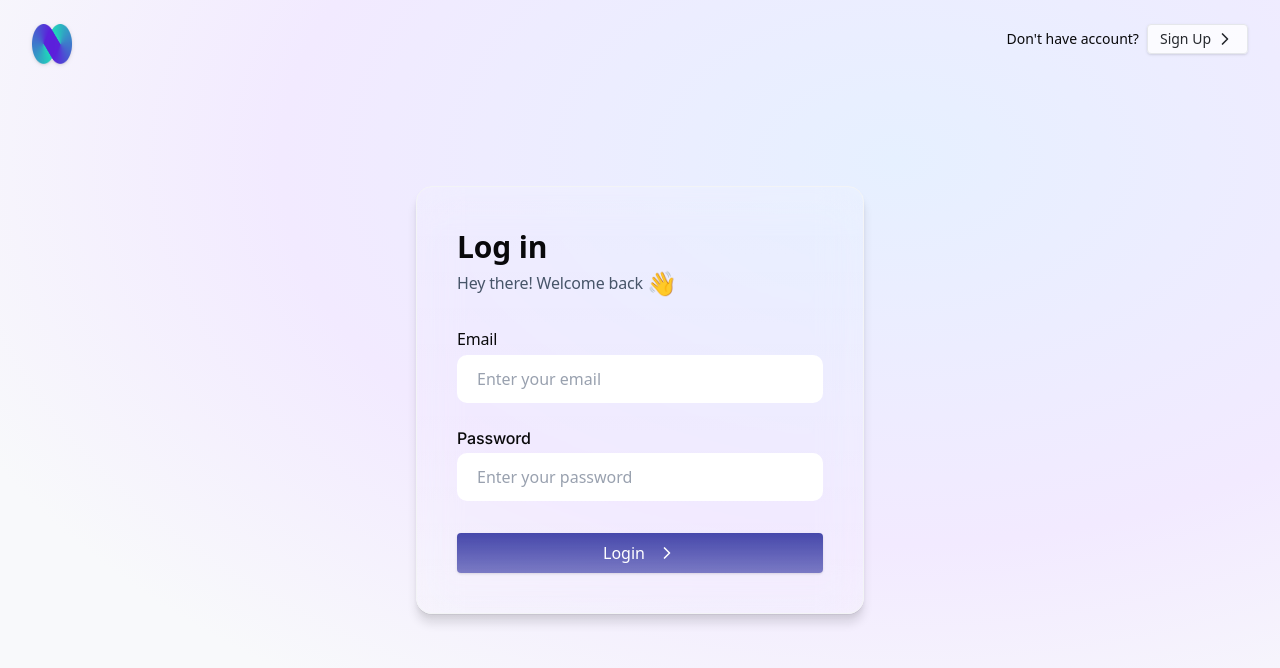
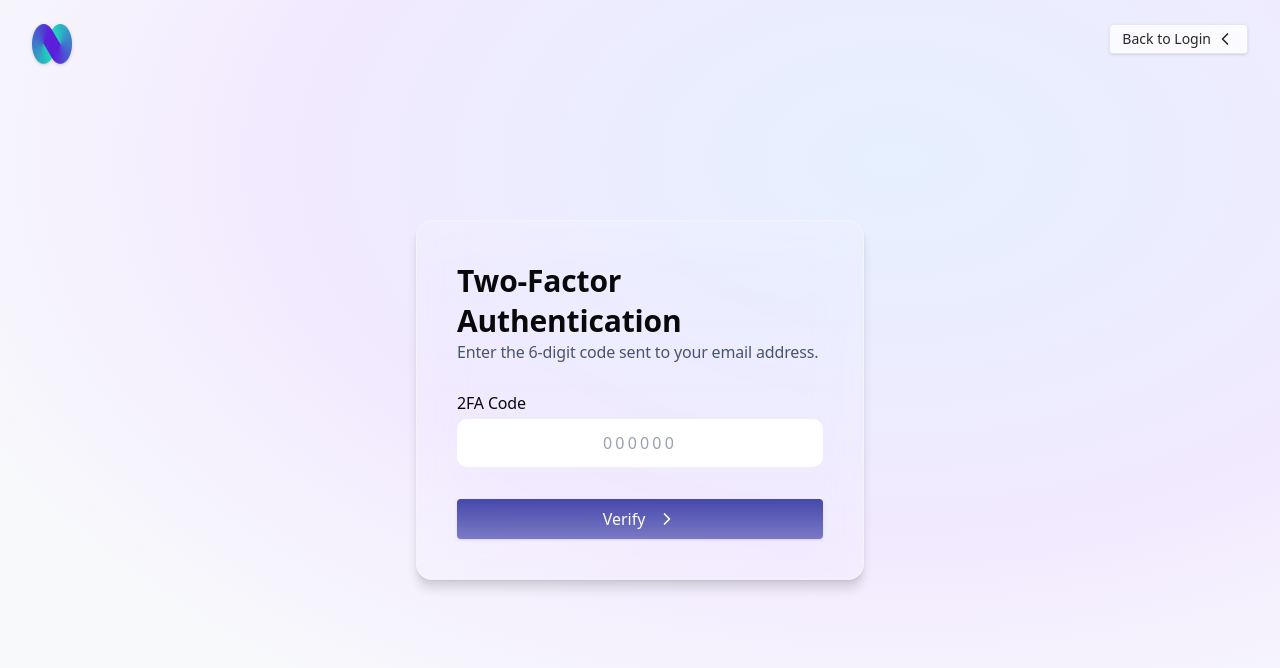
Before and after one commit to ragOP/CosmoLex-Mva, a React (Vite) app: page /2fa in a window 1280 px wide. Before the commit this address led to /login. Shown: the top 668 px of the page. Built offline with nearby package versions, Linux system fonts and the light colour scheme.

Commit message:
Add Two-Factor Authentication page and update routing

```diff
--- a/src/AppRouter.jsx
+++ b/src/AppRouter.jsx
@@ -4,6 +4,7 @@ import { BrowserRouter as Router, Routes, Route, Navigate } from 'react-router-d
 const LoadingPage = lazy(() => import('./pages/LoadingPage'));
 const LoginPage = lazy(() => import('./pages/LoginPage'));
 const SignupPage = lazy(() => import('./pages/SignupPage'));
+const TwoFactorPage = lazy(() => import('./pages/TwoFactorPage'));
 
 const AppRouter = () => (
   <Router>
@@ -12,6 +13,7 @@ const AppRouter = () => (
         <Route path="/" element={<Navigate to="/login" replace />} />
         <Route path="/login" element={<LoginPage />} />
         <Route path="/signup" element={<SignupPage />} />
+        <Route path="/2fa" element={<TwoFactorPage />} />
         <Route path="/loading" element={<LoadingPage />} />
         <Route path="*" element={<Navigate to="/login" replace />} />
       </Routes>
--- /dev/null
+++ b/src/pages/TwoFactorPage.jsx
@@ -0,0 +1,121 @@
+import React, { useState } from "react";
+import { Link, useNavigate } from "react-router-dom";
+import CustomButton from "../components/CustomButton";
+import { ChevronRight } from "lucide-react";
+import { Alert } from "../components/ui/alert";
+
+const TwoFactorPage = () => {
+  const [code, setCode] = useState("");
+  const [error, setError] = useState("");
+  const [info, setInfo] = useState("");
+  const navigate = useNavigate();
+
+  const handleSubmit = (e) => {
+    e.preventDefault();
+    setError("");
+    setInfo("");
+    if (!code || code.length !== 6) {
+      setError("Please enter the 6-digit code sent to your email.");
+      return;
+    }
+    // Simulate verification
+    setTimeout(() => {
+      if (code === "123456") {
+        setInfo("2FA successful! Redirecting...");
+        setTimeout(() => navigate("/"), 1200);
+      } else {
+        setError("Invalid code. Please try again.");
+      }
+    }, 800);
+  };
+
+  return (
+    <div
+      className="relative min-h-screen flex items-center justify-center"
+      style={{
+        background:
+          "radial-gradient(ellipse 80% 80% at 70% 20%, #e6f0ff 0%, #f2eaff 60%, #f8f9fb 100%),\nradial-gradient(ellipse 60% 60% at 20% 80%, #e0f7fa 0%, #f2eaff 80%, #f8f9fb 100%)",
+      }}
+    >
+      {/* Brand Logo */}
+      <div className="absolute top-6 left-8">
+        <img src="/brand-logo.png" alt="Brand Logo" className="h-8 w-8 md:h-10 md:w-10 drop-shadow" />
+      </div>
+      {/* Back to Login Link */}
+      <div className="absolute top-6 right-8 flex items-center gap-2">
+        <Link
+          to="/login"
+          className="px-3 py-1 bg-white/80 rounded shadow text-primary-700 text-xs md:text-sm font-medium flex items-center gap-1 hover:bg-white border border-gray-200"
+          style={{ color: "#25282D" }}
+        >
+          Back to Login
+          <ChevronRight className="w-5 h-5 rotate-180" />
+        </Link>
+      </div>
+      {/* Alert/Info */}
+      {(error || info) && (
+        <div className="absolute top-24 md:top-20 left-1/2 -translate-x-1/2 z-10 flex justify-center w-full">
+          <div className="flex flex-col items-center">
+            {error && (
+              <Alert color="error" className="w-fit rounded-xl md:rounded-2xl">{error}</Alert>
+            )}
+            {info && (
+              <Alert color="warning" className="w-fit rounded-xl md:rounded-2xl">{info}</Alert>
+            )}
+          </div>
+        </div>
+      )}
+      {/* Card */}
+      <div
+        className="w-full max-w-md rounded-2xl p-10 flex flex-col items-center border border-gray-100"
+        style={{
+          background: `linear-gradient(180deg, rgba(255,255,255,0) -9.58%, rgba(255,255,255,0.052) 100%)`,
+          backdropFilter: "blur(20px)",
+          WebkitBackdropFilter: "blur(20px)",
+          boxShadow: [
+            "0px 10px 10px 0px #0000001A",
+            "0px 4px 4px 0px #0000000D",
+            "0px 1px 0px 0px #0000000D",
+            "0px 20px 50px 0px #FFFFFF26 inset",
+          ].join(", "),
+        }}
+      >
+        <div className="flex flex-col items-start w-full mb-7">
+          <h1 className="font-semibold text-[30px] leading-[40px] text-gray-dark tracking-[-0.01rem]">Two-Factor Authentication</h1>
+          <p className="font-normal text-[16px] leading-[22px] tracking-[-0.01em] text-[#475569]">
+            Enter the 6-digit code sent to your email address.
+          </p>
+        </div>
+        <form className="w-full flex flex-col gap-6" onSubmit={handleSubmit} autoComplete="off">
+          <div>
+            <label className="block text-base font-medium text-gray-dark mb-1 tracking-[-0.01em]" htmlFor="code">
+              2FA Code
+            </label>
+            <input
+              id="code"
+              type="text"
+              inputMode="numeric"
+              pattern="[0-9]{6}"
+              maxLength={6}
+              className="w-full px-5 py-3 rounded-lg bg-white focus:outline-none focus:ring-2 focus:ring-primary-700 text-base placeholder:text-gray-400 font-normal transition-all duration-150 hover:bg-gray-lightHover hover:ring-1 hover:ring-[#4648AB] tracking-[0.2em] text-center"
+              placeholder="000000"
+              value={code}
+              onChange={e => setCode(e.target.value.replace(/\D/g, "").slice(0, 6))}
+              autoComplete="one-time-code"
+            />
+          </div>
+          <CustomButton
+            type="submit"
+            className="mt-2"
+            icon={ChevronRight}
+            iconPosition="right"
+          >
+            Verify
+          </CustomButton>
+        </form>
+      </div>
+    </div>
+  );
+};
+
+export default TwoFactorPage;
```
